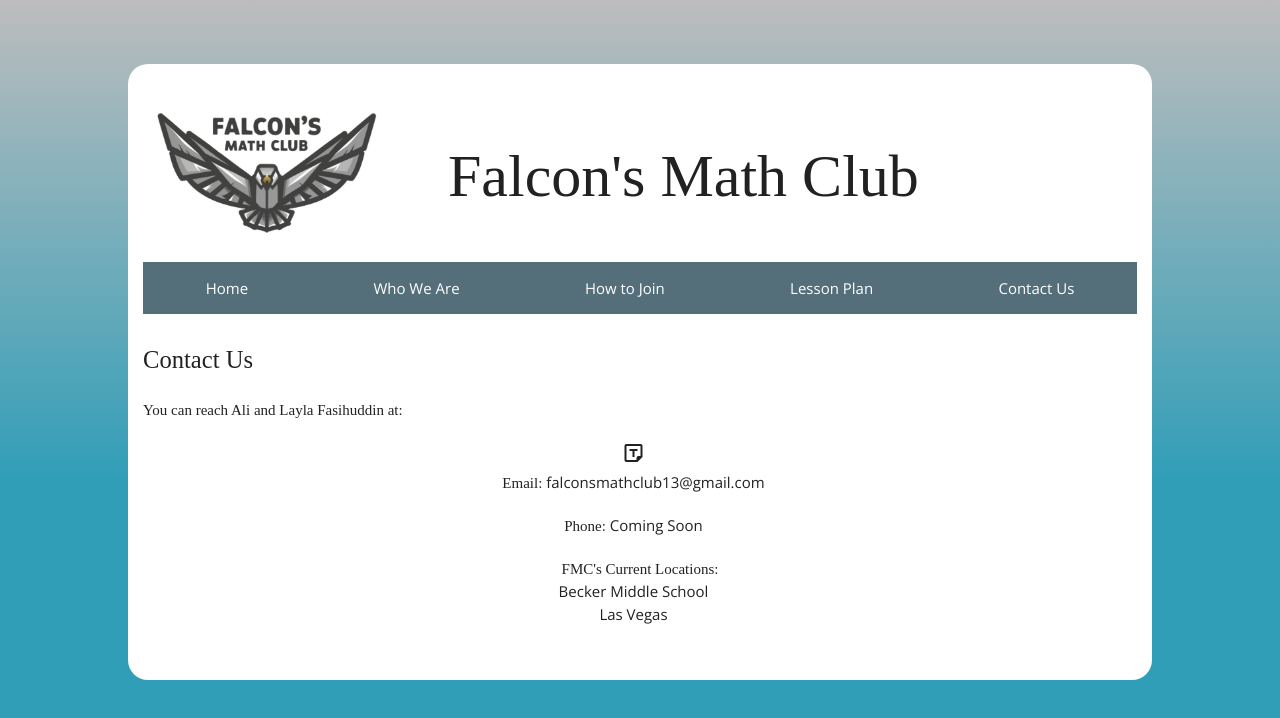
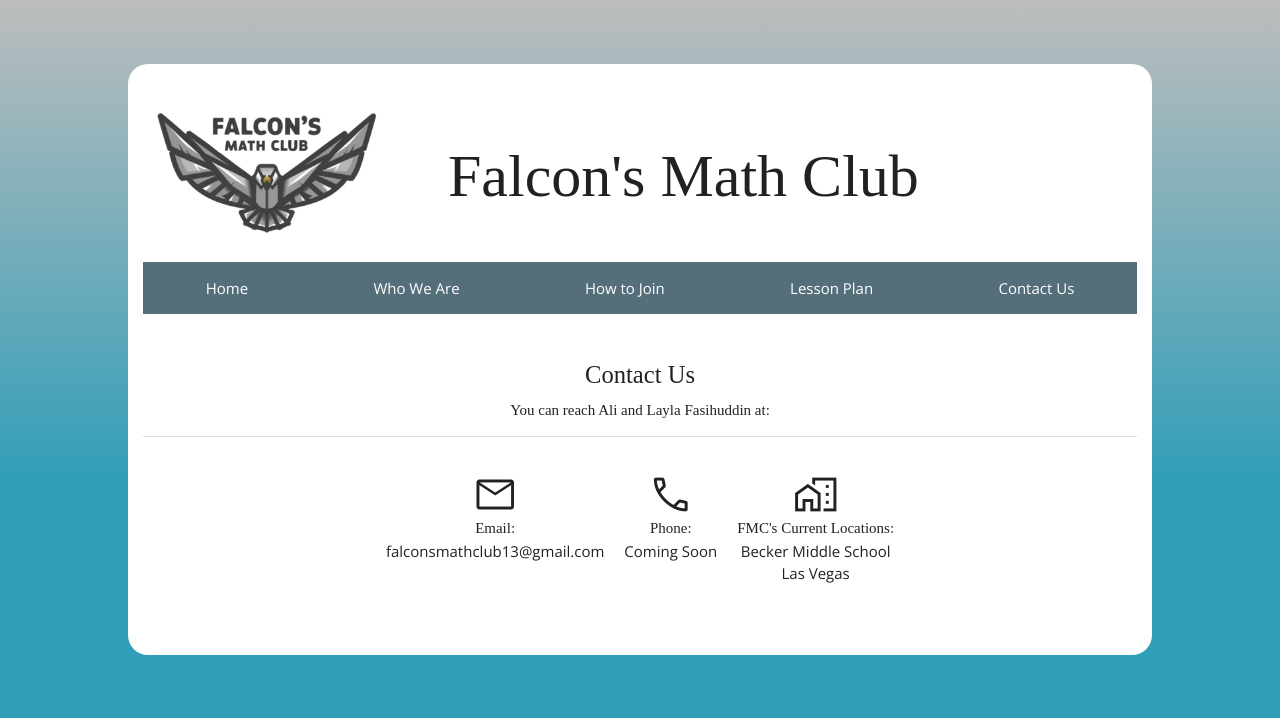
Before and after one commit to FalconsMathClub/FalconsMathClub.github.io, a plain HTML site: page views/contact-us.html in a window 1280 px wide. Drawn offline with nearby package versions, Linux system fonts and the light colour scheme; a web font is replaced by a local one.

Commit message:
fixed contact us page and added icons

```diff
--- a/css/style.css
+++ b/css/style.css
@@ -25,9 +25,9 @@ h1,h2,h3,h5,h7{
     text-align: center;
   }
 
-  span{
+  /* span{
     margin-right: 13px;
-  }
+  } */
 
   html{
     background: linear-gradient(0deg, rgba(49,158,184,1) 40%, rgba(189,189,189,1) 100%);
@@ -125,6 +125,11 @@ h1,h2,h3,h5,h7{
   flex-direction: column;
 }
 
+.contact-icon{
+  font-size: 35px!important;
+}
+
+
   /* styles for tablet */
   @media only screen and (min-width: 700px) {
     .title{
@@ -146,4 +151,15 @@ h1,h2,h3,h5,h7{
     padding-right: 5em;
   }
 
+  .wrapper{
+    flex-direction: row;
+    gap: 20px;
+    margin: 20px;
+    justify-content: center;
+  }
+
+  .contact-icon{
+    font-size: 45px!important;
+  }
+
 }
--- a/views/contact-us.html
+++ b/views/contact-us.html
@@ -7,7 +7,7 @@
   <link rel="stylesheet" href="../css/style.css">
   <link rel="stylesheet" href="../css/materialize.min.css">
   <title>Contact Us</title>
-  <link rel="stylesheet" href="https://fonts.googleapis.com/css2?family=Material+Symbols+Outlined:opsz,wght,FILL,GRAD@20..48,100..700,0..1,-50..200" />
+  <link rel="stylesheet" href="https://fonts.googleapis.com/css2?family=Material+Symbols+Outlined:opsz,wght,FILL,GRAD@48,400,0,0" />
 </head>
 
 <body>
@@ -52,23 +52,31 @@
 
 
 
-  <div class="row">
-    <h5 class="section">Contact Us</h5>
+  <div class="row center">
+    <div class="section">
+    <h5>Contact Us</h5>
     <h7>You can reach Ali and Layla Fasihuddin at:</h7>
-    <div class="wrapper">
-      <div>
-        <span class="material-symbols-outlined">
-          sticky_note
+  </div>
+  <div class="divider"></div>
+    <div class="wrapper section">
+      <div class = "locations">
+        <span class="material-symbols-outlined contact-icon">
+          mail
           </span>
-          <br>
         <h7>Email:</h7>
         <span>falconsmathclub13@gmail.com</span>
       </div>
-      <div>
+      <div class = "locations">
+        <span class="material-symbols-outlined contact-icon">
+          call
+          </span>
         <h7>Phone:</h7>
         <span>Coming Soon</span>
       </div>
       <div class = "locations">
+        <span class="material-symbols-outlined contact-icon">
+          home_work
+          </span>
         <h7>FMC's Current Locations:</h7>
         <span>Becker Middle School</span>
         <span>Las Vegas</span>
```
